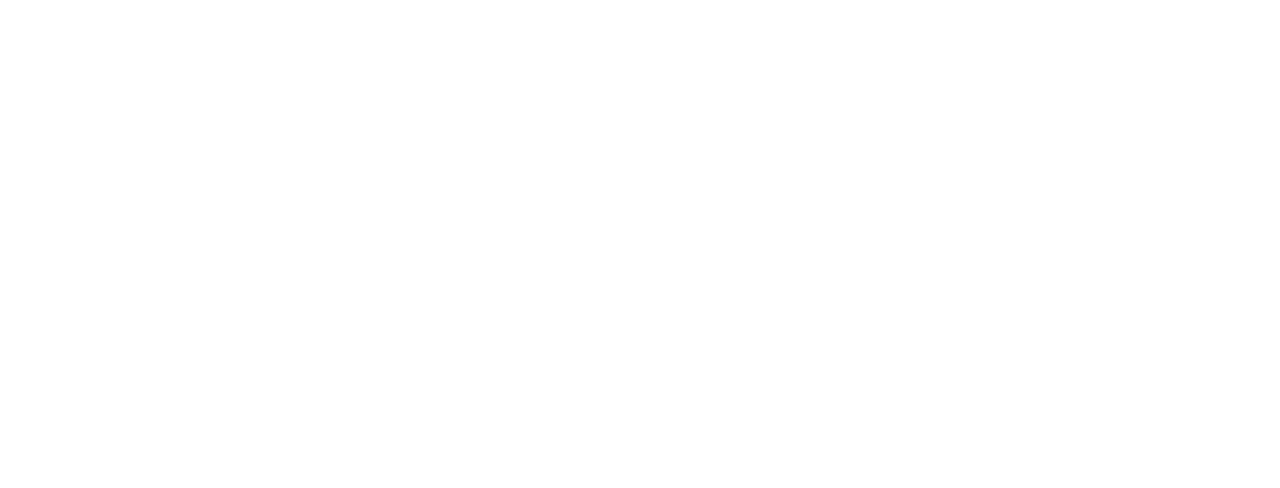
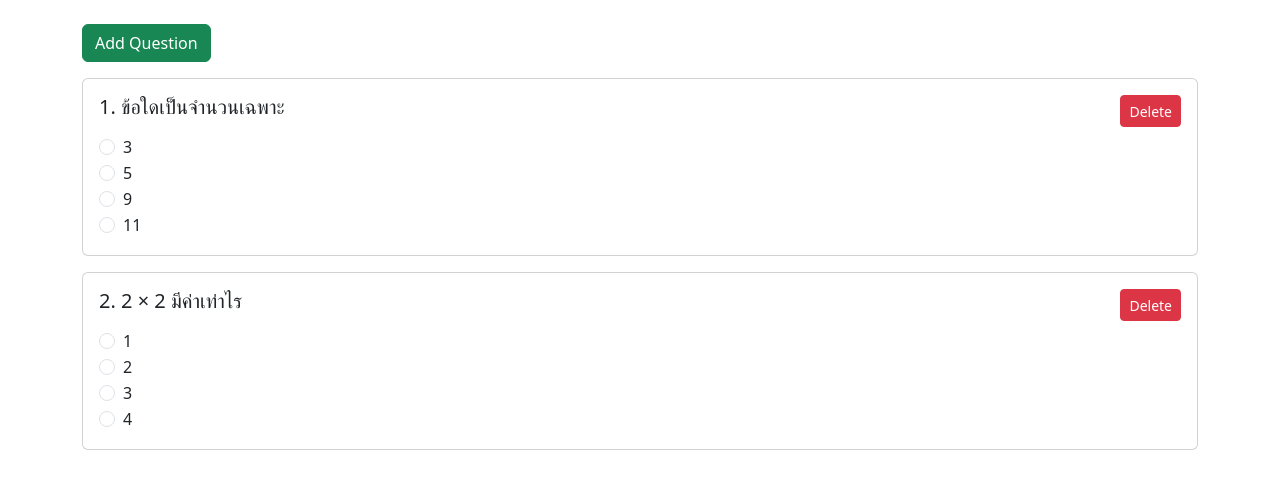
Before and after one commit to chayanggooni/interview-question-08, an Angular app in the folder src/web/: page /questions in a window 1280 px wide. Before the commit this address led to /. Shown: the top 488 px of the page. Built offline with nearby package versions, Linux system fonts and the light colour scheme.

Commit message:
feat(web): initial question list and create new question page

```diff
--- a/src/web/src/app/app.routes.ts
+++ b/src/web/src/app/app.routes.ts
@@ -1,3 +1,21 @@
 import { Routes } from '@angular/router';
 
-export const routes: Routes = [];
+export const routes: Routes = [
+  {
+    path: 'questions',
+    loadComponent: () =>
+      import('./features/questions/pages/question-list/question-list').then((m) => m.QuestionList),
+  },
+  {
+    path: 'questions/new',
+    loadComponent: () =>
+      import('./features/questions/pages/question-create/question-create').then(
+        (m) => m.QuestionCreate,
+      ),
+  },
+  {
+    path: '',
+    pathMatch: 'full',
+    redirectTo: 'questions',
+  },
+];
--- /dev/null
+++ b/src/web/src/app/features/questions/pages/question-create/question-create.html
@@ -0,0 +1,31 @@
+<div class="container py-4">
+  <form [formGroup]="form" (ngSubmit)="submit()">
+    <div class="mb-3">
+      <label for="questionText" class="form-label">คำถาม</label>
+
+      <input id="questionText" type="text" class="form-control" formControlName="questionText" />
+      @if (form.controls.questionText.touched && form.controls.questionText.invalid) {
+        <div class="text-danger">กรุณากรอกคำถาม</div>
+      }
+    </div>
+
+    <div formArrayName="choices">
+      @for (control of form.controls.choices.controls; track $index; let index = $index) {
+        <div class="mb-3">
+          <label class="form-label"> คำตอบ {{ index + 1 }} </label>
+
+          <input type="text" class="form-control" [formControlName]="index" />
+          @if (control.touched && control.invalid) {
+            <div class="text-danger">กรุณากรอกคำตอบ {{ index + 1 }}</div>
+          }
+        </div>
+      }
+    </div>
+
+    <div class="d-flex gap-2">
+      <button type="submit" class="btn btn-primary">Save</button>
+
+      <button type="button" class="btn btn-secondary" routerLink="/questions">Cancel</button>
+    </div>
+  </form>
+</div>
--- /dev/null
+++ b/src/web/src/app/features/questions/pages/question-create/question-create.ts
@@ -0,0 +1,39 @@
+import { Component, inject } from '@angular/core';
+import { NonNullableFormBuilder, ReactiveFormsModule, Validators } from '@angular/forms';
+import { RouterLink } from '@angular/router';
+
+@Component({
+  imports: [ReactiveFormsModule, RouterLink],
+  selector: 'app-question-create',
+  styleUrl: './question-create.scss',
+  templateUrl: './question-create.html',
+})
+export class QuestionCreate {
+  private readonly fb = inject(NonNullableFormBuilder);
+
+  private createChoiceControl() {
+    return this.fb.control('', [Validators.required, Validators.maxLength(200)]);
+  }
+
+  protected readonly form = this.fb.group({
+    questionText: ['', [Validators.required, Validators.maxLength(500)]],
+
+    choices: this.fb.array([
+      this.createChoiceControl(),
+      this.createChoiceControl(),
+      this.createChoiceControl(),
+      this.createChoiceControl(),
+    ]),
+  });
+
+  protected submit(): void {
+    if (this.form.invalid) {
+      this.form.markAllAsTouched();
+      return;
+    }
+
+    const payload = this.form.getRawValue();
+
+    console.log(payload);
+  }
+}
--- /dev/null
+++ b/src/web/src/app/features/questions/pages/question-list/question-list.html
@@ -0,0 +1,27 @@
+<div class="container py-4">
+  <button type="button" class="btn btn-success mb-3" routerLink="/questions/new">
+    Add Question
+  </button>
+
+  @for (question of questions(); track question.id; let index = $index) {
+    <div class="card mb-3">
+      <div class="card-body">
+        <div class="d-flex justify-content-between mb-2">
+          <h1 class="h5">{{ index + 1 }}. {{ question.text }}</h1>
+
+          <button type="button" class="btn btn-danger btn-sm">Delete</button>
+        </div>
+
+        @for (choice of question.choices; track choice.id) {
+          <div class="form-check">
+            <input type="radio" class="form-check-input" [name]="'question-' + question.id" />
+
+            <label class="form-check-label">
+              {{ choice.text }}
+            </label>
+          </div>
+        }
+      </div>
+    </div>
+  }
+</div>
--- /dev/null
+++ b/src/web/src/app/features/questions/pages/question-list/question-list.ts
@@ -0,0 +1,34 @@
+import { Component, signal } from '@angular/core';
+import { Question } from '../../models/question.model';
+import { RouterLink } from '@angular/router';
+
+@Component({
+  imports: [RouterLink],
+  selector: 'app-question-list',
+  styleUrl: './question-list.scss',
+  templateUrl: './question-list.html',
+})
+export class QuestionList {
+  protected readonly questions = signal<Question[]>([
+    {
+      id: 1,
+      text: 'ข้อใดเป็นจำนวนเฉพาะ',
+      choices: [
+        { id: 1, choiceNo: 1, text: '3' },
+        { id: 2, choiceNo: 2, text: '5' },
+        { id: 3, choiceNo: 3, text: '9' },
+        { id: 4, choiceNo: 4, text: '11' },
+      ],
+    },
+    {
+      id: 2,
+      text: '2 × 2 มีค่าเท่าไร',
+      choices: [
+        { id: 5, choiceNo: 1, text: '1' },
+        { id: 6, choiceNo: 2, text: '2' },
+        { id: 7, choiceNo: 3, text: '3' },
+        { id: 8, choiceNo: 4, text: '4' },
+      ],
+    },
+  ]);
+}
```
Also changed, not shown: src/web/src/app/features/questions/models/question.model.ts (added, +11 -0 lines), src/web/src/app/features/questions/pages/question-create/question-create.scss (added), src/web/src/app/features/questions/pages/question-list/question-list.scss (added).
